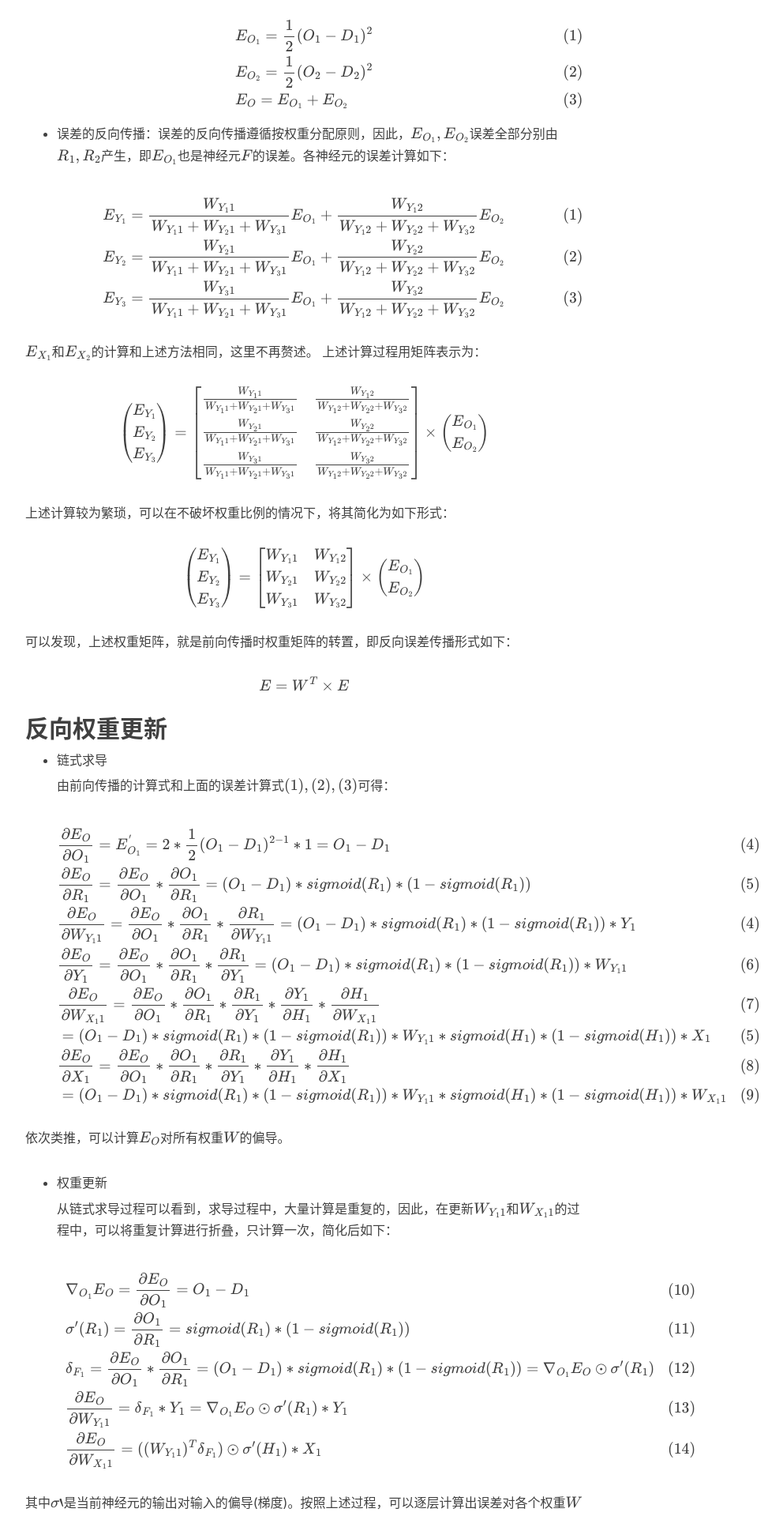
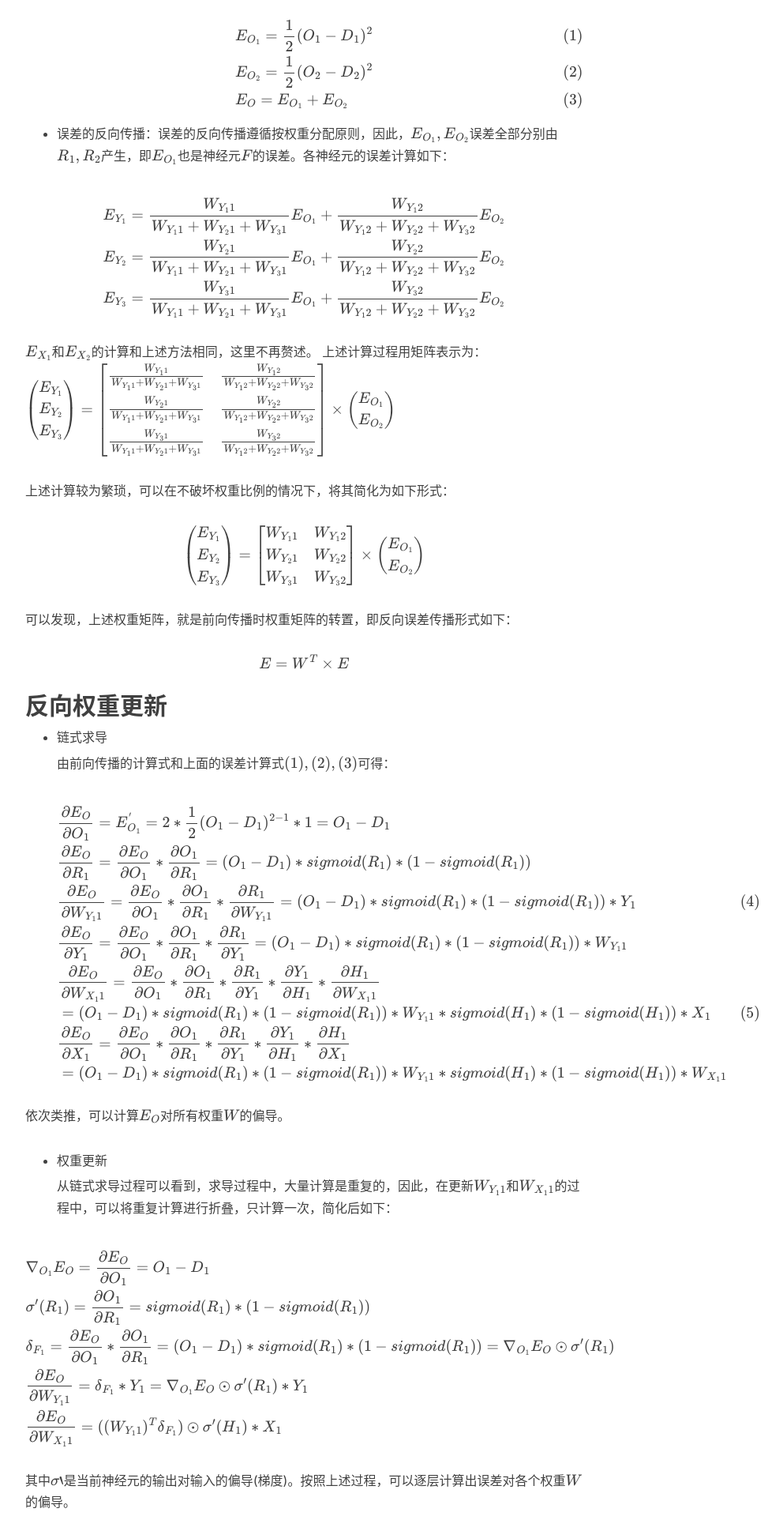
Before and after one commit to zpwenjh/zpwenjh.github.io, a Jekyll site: the page built from _posts/deep_learning/2021-04-29-Forward_and_Backpropagation.md, in a window 1280 px wide. Shown: the part 2430-4349 px from the top of the page at 79% size, without its empty margins (233-1225 px from the left). Built offline with Jekyll 4.4.1, drawn with Linux system fonts in a browser that asks for light colours; nearby versions of some CDN libraries; formulas are drawn with MathJax 3; comment, search, counter and statistics services are not loaded; some of the changed text lies outside the part shown.

Commit message:
Format Forward and Backpropagation

```diff
--- a/_posts/deep_learning/2021-04-29-Forward_and_Backpropagation.md
+++ b/_posts/deep_learning/2021-04-29-Forward_and_Backpropagation.md
@@ -142,26 +142,25 @@ $$
 * 误差的衡量：本文选取$MSE$(均方误差)来衡量网络误差：
 
 $$
-\begin{align}
+\begin{align*}\label{1}
 & E_{O_1} = \frac{1}{2}(O_1-D_1)^2 \tag{1}\\
 & E_{O_2} = \frac{1}{2}(O_2-D_2)^2 \tag{2}\\
 & E_O = E_{O_1}+E_{O_2} \tag{3}
-\end{align}
+\end{align*}
 $$
 
 * 误差的反向传播：误差的反向传播遵循按权重分配原则，因此，$E_{O_1},E_{O_2}$误差全部分别由$R_1, R_2$产生，即$E_{O_1}$也是神经元$F$的误差。各神经元的误差计算如下：
 
 $$
-\begin{align}
+\begin{aligned}
 E_{Y_1} & = \frac{W_{Y_11}}{W_{Y_11}+W_{Y_21}+W_{Y_31}}E_{O_1}+\frac{W_{Y_12}}{W_{Y_12}+W_{Y_22}+W_{Y_32}}E_{O_2} \\
 E_{Y_2} & = \frac{W_{Y_21}}{W_{Y_11}+W_{Y_21}+W_{Y_31}}E_{O_1}+\frac{W_{Y_22}}{W_{Y_12}+W_{Y_22}+W_{Y_32}}E_{O_2} \\
 E_{Y_3} & = \frac{W_{Y_31}}{W_{Y_11}+W_{Y_21}+W_{Y_31}}E_{O_1}+\frac{W_{Y_32}}{W_{Y_12}+W_{Y_22}+W_{Y_32}}E_{O_2}
-  \end{align}
+\end{aligned}
 $$
 
   $E_{X_1}$和$E_{X_2}$的计算和上述方法相同，这里不再赘述。
   上述计算过程用矩阵表示为：
-
 $$
 \left (
 \begin{matrix}
@@ -220,7 +219,7 @@ $$
   由前向传播的计算式和上面的误差计算式$(1), (2), (3)$可得：
 
 $$
-\begin{align}
+\begin{align*}\label{2}
 & \frac{\partial E_O}{\partial O_1} = E_{O_1}^{'} = 2 * \frac{1}{2}(O_1-D_1)^{2-1}*1 = O_1 - D_1 \\
 & \frac{\partial E_O}{\partial R_1} = \frac{\partial E_O}{\partial O_1} * \frac{\partial O_1}{\partial R_1} = (O_1 - D_1) * sigmoid(R_1)*(1-sigmoid(R_1)) \\
 & \frac{\partial E_O}{\partial W_{Y_11}} = \frac{\partial E_O}{\partial O_1}*\frac{\partial O_1}{\partial R_1}*\frac{\partial R_1}{\partial W_{Y_11}} = (O_1 - D_1) * sigmoid(R_1)*(1-sigmoid(R_1))*Y_1 \tag{4}\\
@@ -229,7 +228,7 @@ $$
 & = (O_1 - D_1) * sigmoid(R_1)*(1-sigmoid(R_1))*W_{Y_11}*sigmoid(H_1)*(1-sigmoid(H_1))*X_1 \tag{5} \\
 & \frac{\partial E_O}{\partial X_1} = \frac{\partial E_O}{\partial O_1}*\frac{\partial O_1}{\partial R_1}*\frac{\partial R_1}{\partial Y_1}*\frac{\partial Y_1}{\partial H_1}*\frac{\partial H_1}{\partial X_1} \\
 & = (O_1 - D_1) * sigmoid(R_1)*(1-sigmoid(R_1))*W_{Y_11}*sigmoid(H_1)*(1-sigmoid(H_1))*W_{X_11}
-\end{align}
+\end{align*}
 $$
 
   依次类推，可以计算$E_O$对所有权重$W$的偏导。
@@ -239,13 +238,13 @@ $$
   从链式求导过程可以看到，求导过程中，大量计算是重复的，因此，在更新$W_{Y_11}$和$W_{X_11}$的过程中，可以将重复计算进行折叠，只计算一次，简化后如下：
 
 $$
-\begin{align}
+\begin{aligned}
 & \nabla{_{O_1}E_O} = \frac{\partial E_O}{\partial O_1} = O_1 - D_1 \\
 & \sigma{'(R_1)} = \frac{\partial O_1}{\partial R_1} = sigmoid(R_1)*(1-sigmoid(R_1)) \\
 & \delta{_{F_{1}}} = \frac{\partial E_O}{\partial O_1} * \frac{\partial O_1}{\partial R_1} = (O_1 - D_1) * sigmoid(R_1)*(1-sigmoid(R_1)) = \nabla{_{O_1}E_O}\odot \sigma{'(R_1)}\\
 & \frac{\partial E_O}{\partial W_{Y_11}} = \delta{_{F_{1}}} * Y_1 = \nabla{_{O_1}E_O}\odot \sigma{'(R_1)}*Y_1\\
 & \frac{\partial E_O}{\partial W_{X_11}} = ((W_{Y_11})^T\delta{_{F_{1}}})\odot \sigma{'(H_1)}*X_1
-\end{align}
+\end{aligned}
 $$
 
   其中$\sigma{'}$是当前神经元的输出对输入的偏导(梯度)。按照上述过程，可以逐层计算出误差对各个权重$W$的偏导。
@@ -253,8 +252,8 @@ $$
   权重更新首先需要选择一个更新算法，这里简单使用随机梯度下降法(SGD)。将上述偏导代入SGD得到：
 
 $$
-\begin{align}
+\begin{aligned}
 & W_{Y_11} = W_{Y_11} - \eta \frac{\partial E_O}{\partial W_{Y_11}} = W_{Y_11} - \eta \nabla{_{O_1}E_O}\odot \sigma{'(R_1)}*Y_1\\
 & W_{X_11} = W_{X_11} - \eta \frac{\partial E_O}{\partial W_{X_11}} = W_{X_11} - \eta ((W_{Y_11})^T\delta{_{F_{1}}})\odot \sigma{'(H_1)}*X_1
-\end{align}
+\end{aligned}
 $$
```
